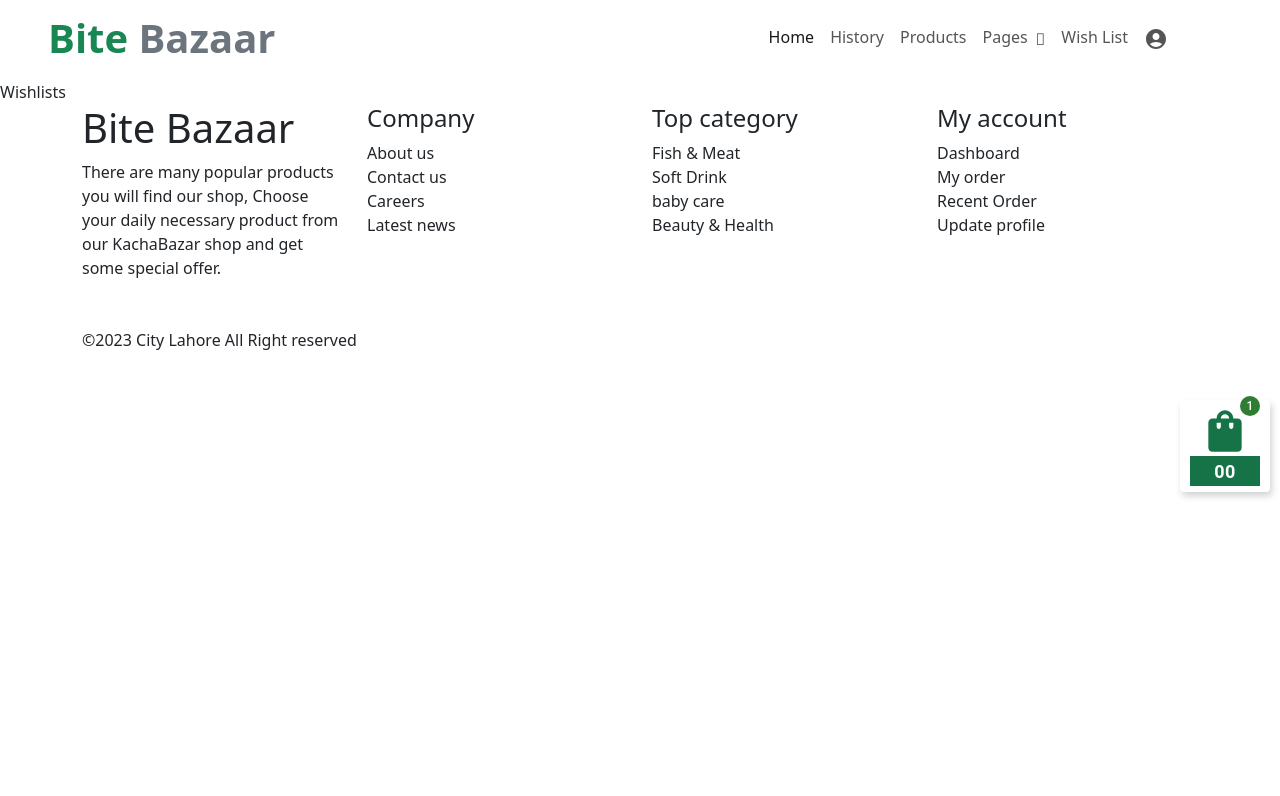
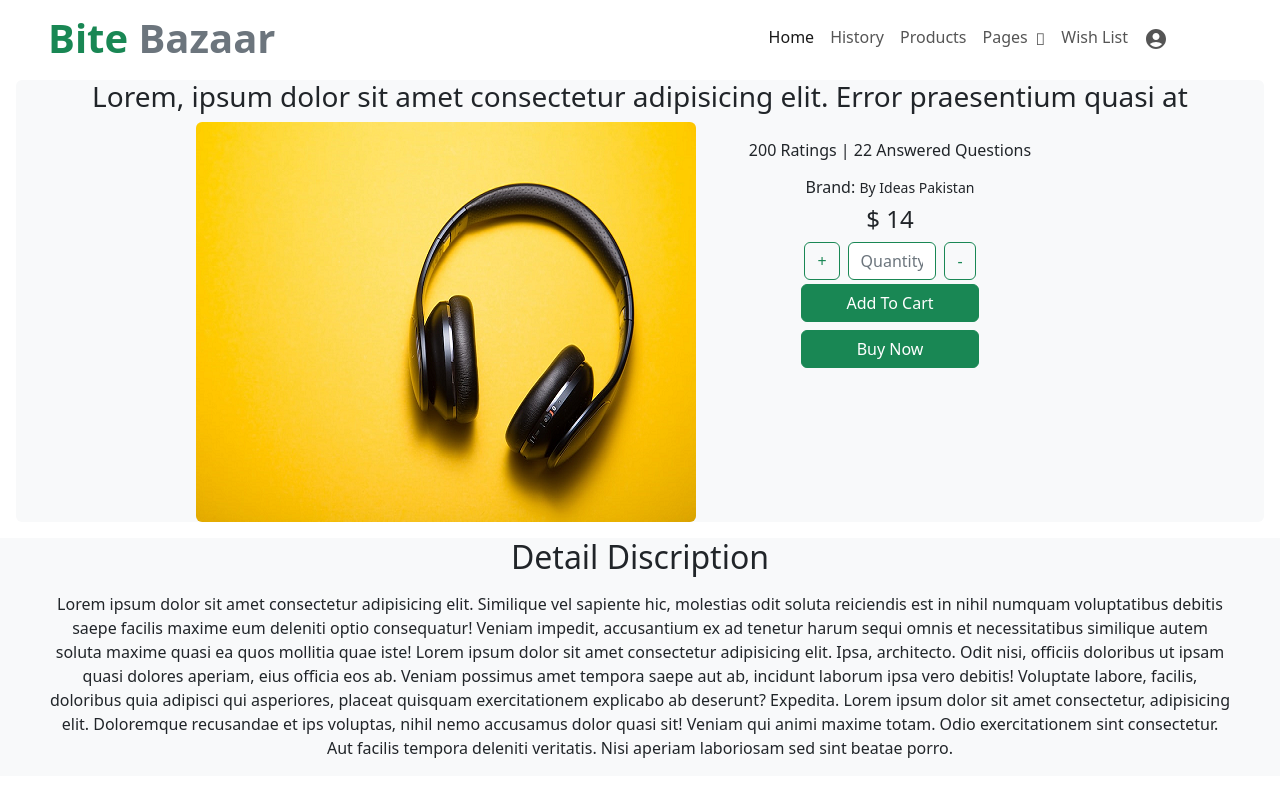
Before and after one commit to Ijazliaqat/Final_Bootcamp_Project, a React (Create React App) app: page /wishlists in a window 1280 px wide. Shown: the top 796 px of the page. Built offline with nearby package versions, Linux system fonts and the light colour scheme.

Commit message:
#Commented Single-Product

```diff
--- a/src/App.js
+++ b/src/App.js
@@ -1,19 +1,19 @@
-import { Route, Routes } from 'react-router-dom';
-import AddCart from './componets/add-cart/add-cart';
-import CreateProduct from './componets/add-products/add-products';
-import AddProducts from './componets/add-products/add-products';
-import Dashboard from './componets/Dashboard/dashboard';
-import Footer from './componets/footer/footer';
+// import { Route, Routes } from 'react-router-dom';
+// import AddCart from './componets/add-cart/add-cart';
+// import CreateProduct from './componets/add-products/add-products';
+// import AddProducts from './componets/add-products/add-products';
+// import Dashboard from './componets/Dashboard/dashboard';
+// import Footer from './componets/footer/footer';
 import Header from './componets/header/header';
-import HeroSection from './componets/hero-section/hero-section';
-import History from './componets/history/history';
-import AllProducts from './componets/our-products/all-products';
+// import HeroSection from './componets/hero-section/hero-section';
+// import History from './componets/history/history';
+// import AllProducts from './componets/our-products/all-products';
 import SingleProducts from './componets/single-products/single-products';
-import Users from './componets/users/users';
+// import Users from './componets/users/users';
 import './App.css';
-import SignIn from './componets/authentication/sign-in/sign-in';
-import SignUp from './componets/authentication/sign-up/sign-up';
-import Wishlists from './componets/wishlists/wishlists';
+// import SignIn from './componets/authentication/sign-in/sign-in';
+// import SignUp from './componets/authentication/sign-up/sign-up';
+// import Wishlists from './componets/wishlists/wishlists';
 
 
 
@@ -21,7 +21,7 @@ function App() {
   return (
     <div className="App">
       <Header />
-      <AddCart />
+      {/* <AddCart />
       <Routes>
         <Route path='/' element={<Dashboard />} />
         <Route path='products' element={<AllProducts />} />
@@ -31,9 +31,10 @@ function App() {
         <Route path='signin' element={<SignIn />} />
         <Route path='signup' element={<SignUp />} />
         <Route path='wishlists' element={<Wishlists />} />
-      </Routes>
+      </Routes> */}
+        <SingleProducts/>
       {/* <Users /> */}
-      <Footer />
+      {/* <Footer /> */}
     </div>
   );
 }
--- a/src/componets/single-products/single-products.jsx
+++ b/src/componets/single-products/single-products.jsx
@@ -1,9 +1,80 @@
-import React from 'react'
+import React from "react";
+import productImage from "../single-products/images/image.png";
 
 const SingleProducts = () => {
+
+  // const [value, setValue] = React.useState(2);
   return (
-    <div>Singleproducts</div>
-  )
-}
+    <>
 
-export default SingleProducts
+    {/* Main Container for Product Short details  */}
+     <div className="container1 bg-light justify-content-center my-3 mx-3 rounded text-center">
+      <div className="headingContainer">
+        <h3>Lorem, ipsum dolor sit amet consectetur adipisicing elit. Error praesentium quasi at</h3>
+      </div>
+
+      {/* Container for Product Image and their Rating and pricing details  */}
+
+      <div className="containerForProductShortDetails my-2 d-flex flex-wrap justify-content-center">
+
+      <div className="productImageContainer d-flex ">
+        <img className="rounded img-fluid flex-start me-2 " src={productImage} alt="Product Image" />
+      </div>
+
+        {/* Code below for stars Rating:  */}
+
+      <div className="rating float-end w-80 ms-2 rounded my-3 me-3">
+      {/* <Rating
+          name="simple-controlled"
+          value={value}
+          onChange={(event, newValue) => {
+            setValue(newValue);
+                }}  /> */}
+          <p>200 Ratings | 22 Answered Questions</p>
+          <h6>Brand: <small>By Ideas Pakistan</small></h6>
+          <h4>$ 14</h4>
+          <div className="quantity justify-content-center d-flex ">
+          {/* <h6 className="my-1">Quantity:</h6> */}
+          <button type="button" class="btn btn-outline-success mx-2 ">+</button>
+          <input
+            type="text"
+            class="form-control w-25 rounded border-success "
+            id="floatingInput"
+            placeholder="Quantity"
+              />
+              <button type="button" class="btn btn-outline-success mx-2">-</button>
+          </div>
+          <button type="button" class="btn my-1 w-50 btn-success mx-2">Add To Cart</button>
+          <button type="button" class="btn my-1 w-50 btn-success mx-2">Buy Now</button>
+      </div>
+
+      </div>
+     </div>
+
+     {/* Detail Discription of the Product  */}
+     <div className="container2   text-center bg-light d-flex flex-wrap ">
+        <div className="heading">
+          <h2>Detail Discription</h2>
+          <p className="mx-5 my-3 text-wrap">
+            Lorem ipsum dolor sit amet consectetur adipisicing elit. Similique
+            vel sapiente hic, molestias odit soluta reiciendis est in nihil
+            numquam voluptatibus debitis saepe facilis maxime eum deleniti optio
+            consequatur! Veniam impedit, accusantium ex ad tenetur harum sequi
+            omnis et necessitatibus similique autem soluta maxime quasi ea quos
+            mollitia quae iste! Lorem ipsum dolor sit amet consectetur
+            adipisicing elit. Ipsa, architecto. Odit nisi, officiis doloribus ut
+            ipsam quasi dolores aperiam, eius officia eos ab. Veniam possimus
+            amet tempora saepe aut ab, incidunt laborum ipsa vero debitis!
+            Voluptate labore, facilis, doloribus quia adipisci qui asperiores,
+            placeat quisquam exercitationem explicabo ab deserunt? Expedita. Lorem ipsum dolor sit amet consectetur, adipisicing elit.
+            Doloremque recusandae et ips voluptas, nihil nemo accusamus dolor quasi sit! Veniam qui animi maxime totam. Odio exercitationem
+            sint consectetur. Aut facilis tempora deleniti veritatis. Nisi aperiam laboriosam sed sint beatae porro.
+          </p>
+        </div>
+      </div>
+
+    </>
+  );
+};
+
+export default SingleProducts;
```
Also changed, not shown: src/componets/single-products/images/image.png (added).
